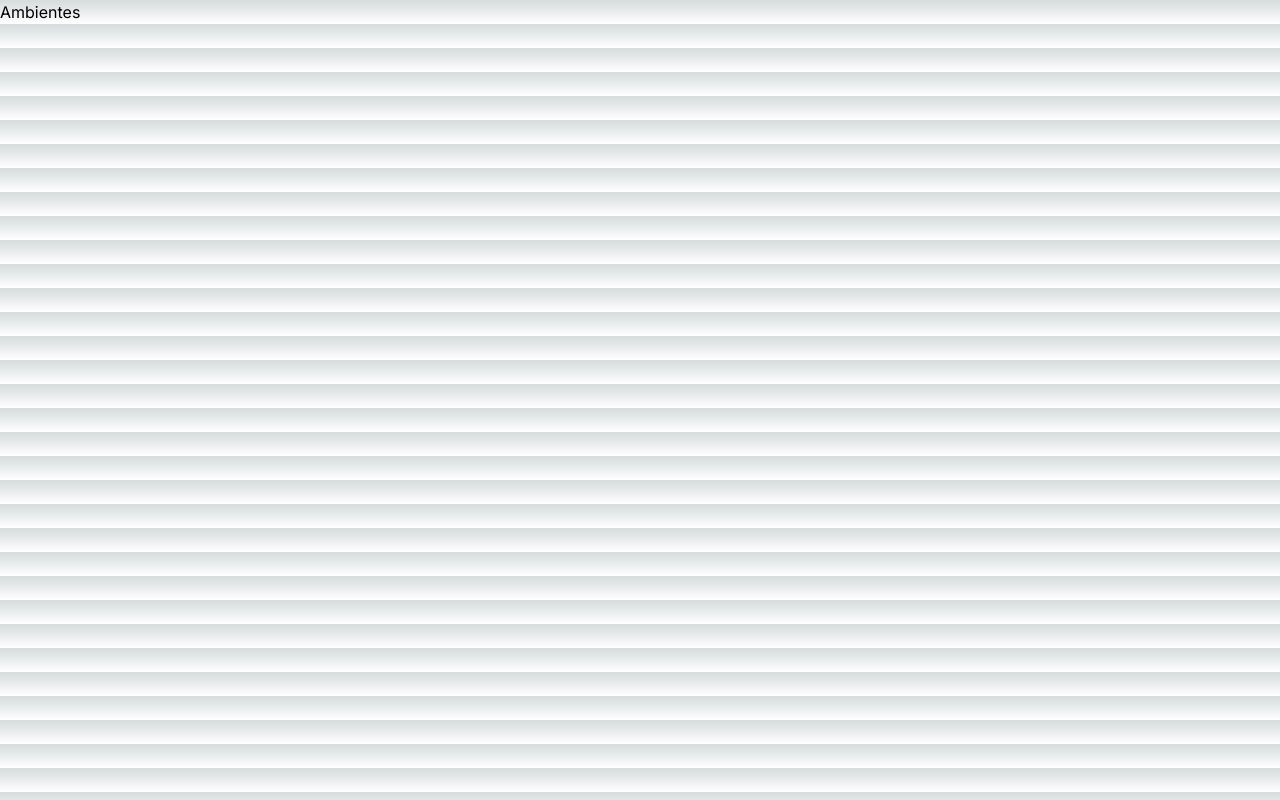
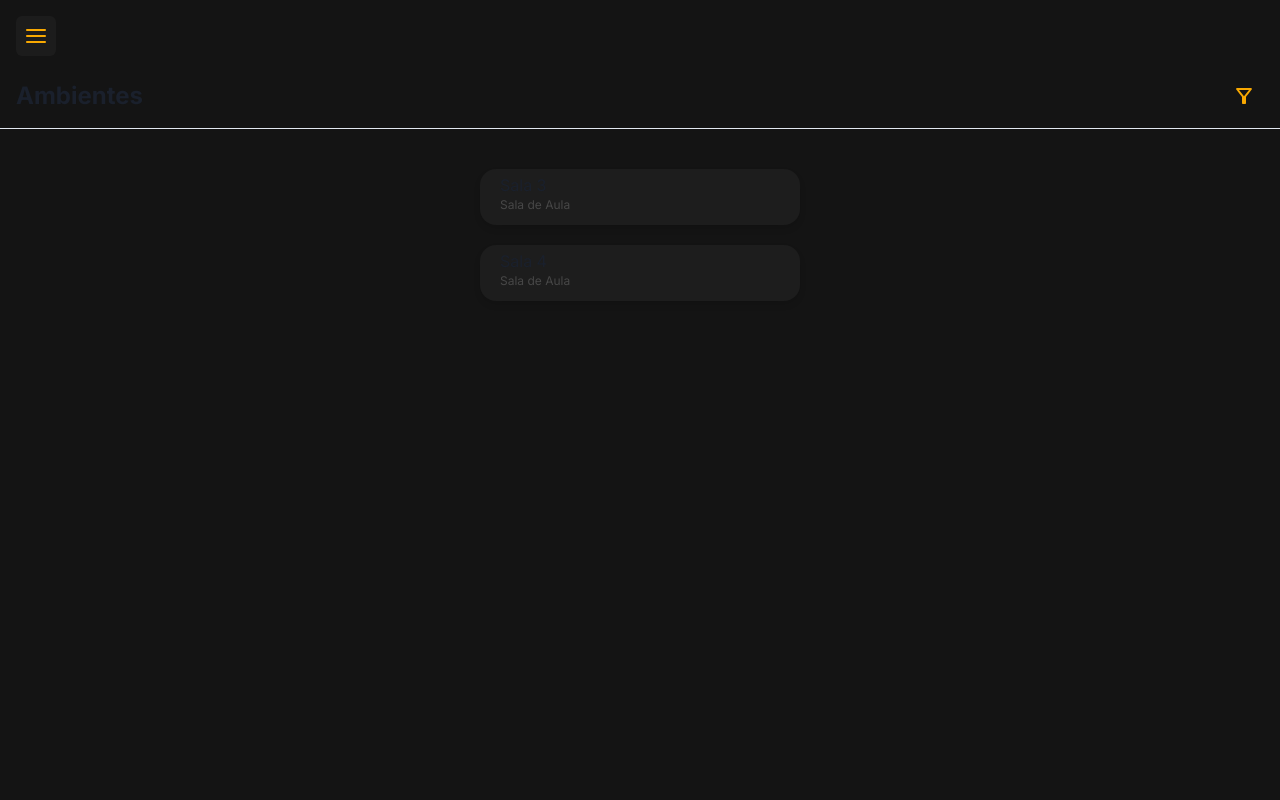
Before and after one commit to torressg/onde-e-app, a Next.js app: page /ambientes in a window 1280 px wide. Built offline with nearby package versions, Linux system fonts and the light colour scheme.

Commit message:
Feature: Creation of “Ambientes” pages, added the “ContextProvider” component.

```diff
--- a/src/app/(pages)/ambientes/page.tsx
+++ b/src/app/(pages)/ambientes/page.tsx
@@ -1,11 +1,66 @@
+"use client";
+
+import BurgerMenu from "@/app/components/BurgerMenu";
+import {
+  IconButton,
+  Menu,
+  MenuButton,
+  MenuItem,
+  MenuList,
+} from "@chakra-ui/react";
+import FilterAltOutlinedIcon from "@mui/icons-material/FilterAltOutlined";
 import React from "react";
 
+const sala1 = {
+  nome: "Sala 3",
+  tipo: "Sala de Aula",
+};
+
+const sala2 = {
+  nome: "Sala 4",
+  tipo: "Sala de Aula",
+};
 const AmbientePage = () => {
-    return (
-        <div className="relative">
-            <h1>Ambientes</h1>
+  let ambientes = [sala1, sala2];
+  return (
+    <>
+      <div className=" bg-ambientBG min-h-screen">
+        <header className="pt-4">
+          <div className="fixed ml-4 z-50">
+            <BurgerMenu />
+          </div>
+          <div className="mt-16 px-4 pb-4 inline-flex font-bold justify-between w-full">
+            <h2 className="text-2xl">Ambientes</h2>
+            <Menu>
+              <MenuButton
+                as={IconButton}
+                icon={<FilterAltOutlinedIcon />}
+                color={"#F8A801"}
+                background={"transparent"}
+                _hover={{ bg: "transparent", color: "#F78900" }}
+                width={"32px"}
+                height={"32px"}
+              />
+              <MenuList background={"#1c1c1c"} borderColor={"#F8A801"}>
+                <MenuItem background={"#1c1c1c"}>Salas</MenuItem>
+                <MenuItem background={"#1c1c1c"}>Laboratórios</MenuItem>
+                <MenuItem background={"#1c1c1c"}>Auditórios</MenuItem>
+              </MenuList>
+            </Menu>
+          </div>
+        </header>
+        <hr className="text-laranja py-5" />
+        <div className="grid justify-center space-y-5">
+          {ambientes.map((ambiente, index) => (
+            <div key={index} className="bg-cinza w-80 h-14 rounded-2xl drop-shadow-md ">
+              <h2 className="px-5 pt-1 text-base">{ambiente.nome}</h2>
+              <p className="px-5 text-xs text-subtitulo">{ambiente.tipo}</p>
+            </div>
+          ))}
         </div>
-    );
+      </div>
+    </>
+  );
 };
 
 export default AmbientePage;
--- a/src/app/(pages)/contato/page.tsx
+++ b/src/app/(pages)/contato/page.tsx
@@ -1,11 +1,18 @@
+import BurgerMenu from "@/app/components/BurgerMenu";
 import React from "react";
 
 const Contato = () => {
   return (
     <>
-      <h1>Contato</h1>
+      <div>
+        <header>
+          <div className="fixed top-4 left-4 z-50">
+            <BurgerMenu />
+          </div>
+        </header>
+      </div>
     </>
   );
 };
 
-export default Contato
+export default Contato;
--- a/src/app/components/BurgerMenu/index.tsx
+++ b/src/app/components/BurgerMenu/index.tsx
@@ -4,7 +4,6 @@ import React, { useState } from "react";
 import {
   Box,
   Button,
-  ChakraProvider,
   Flex,
   IconButton,
   Link,
@@ -20,7 +19,6 @@ const BurgerMenu = () => {
   };
 
   return (
-    <ChakraProvider>
     <Box position="relative" zIndex="50">
       <Button
         as={IconButton}
@@ -94,7 +92,6 @@ const BurgerMenu = () => {
         </Flex>
       </Box>
     </Box>
-    </ChakraProvider>
   );
 };
 
--- /dev/null
+++ b/src/app/components/ContextProvider/index.tsx
@@ -0,0 +1,11 @@
+"use client";
+
+import { ChakraProvider } from "@chakra-ui/react"
+
+const ContextProvider = ({ children }: { children: React.ReactNode }) => {
+    return (
+        <ChakraProvider>{children}</ChakraProvider>
+    )
+}
+
+export default ContextProvider
--- a/src/app/globals.css
+++ b/src/app/globals.css
@@ -6,9 +6,6 @@
   --foreground-rgb: 0, 0, 0;
   --background-start-rgb: 214, 219, 220;
   --background-end-rgb: 255, 255, 255;
-  --onde-e-escuro-800: #1c1c1c;
-  --onde-e-escuro-900: #1d1d1d;
-  --onde-e-laranja: #F8A801;
 }
 
 @media (prefers-color-scheme: dark) {
--- a/src/app/layout.tsx
+++ b/src/app/layout.tsx
@@ -1,6 +1,7 @@
 import type { Metadata } from "next";
 import { Inter } from "next/font/google";
 import "./globals.css";
+import ContextProvider from "./components/ContextProvider";
 
 const inter = Inter({ subsets: ["latin"] });
 
@@ -15,7 +16,7 @@ export default function RootLayout({
 }>) {
   return (
     <html lang="en">
-      <body className={inter.className}>{children}</body>
+      <body className={inter.className}><ContextProvider>{children}</ContextProvider></body>
     </html>
   );
 }
--- a/tailwind.config.ts
+++ b/tailwind.config.ts
@@ -14,6 +14,13 @@ const config: Config = {
           "conic-gradient(from 180deg at 50% 50%, var(--tw-gradient-stops))",
       },
     },
+    colors: {
+      ambientBG: "#141414",
+      laranja: "#F8A801",
+      cinza: "#1d1d1d",
+      cinzaEscuro: "#1c1c1c",
+      subtitulo: "#474747"
+    },
   },
   plugins: [],
 };
```
Also changed, not shown: src/app/components/RecentMenu/index.tsx (+18 -13 lines). Lines whose indentation alone changed are shown as unchanged.
